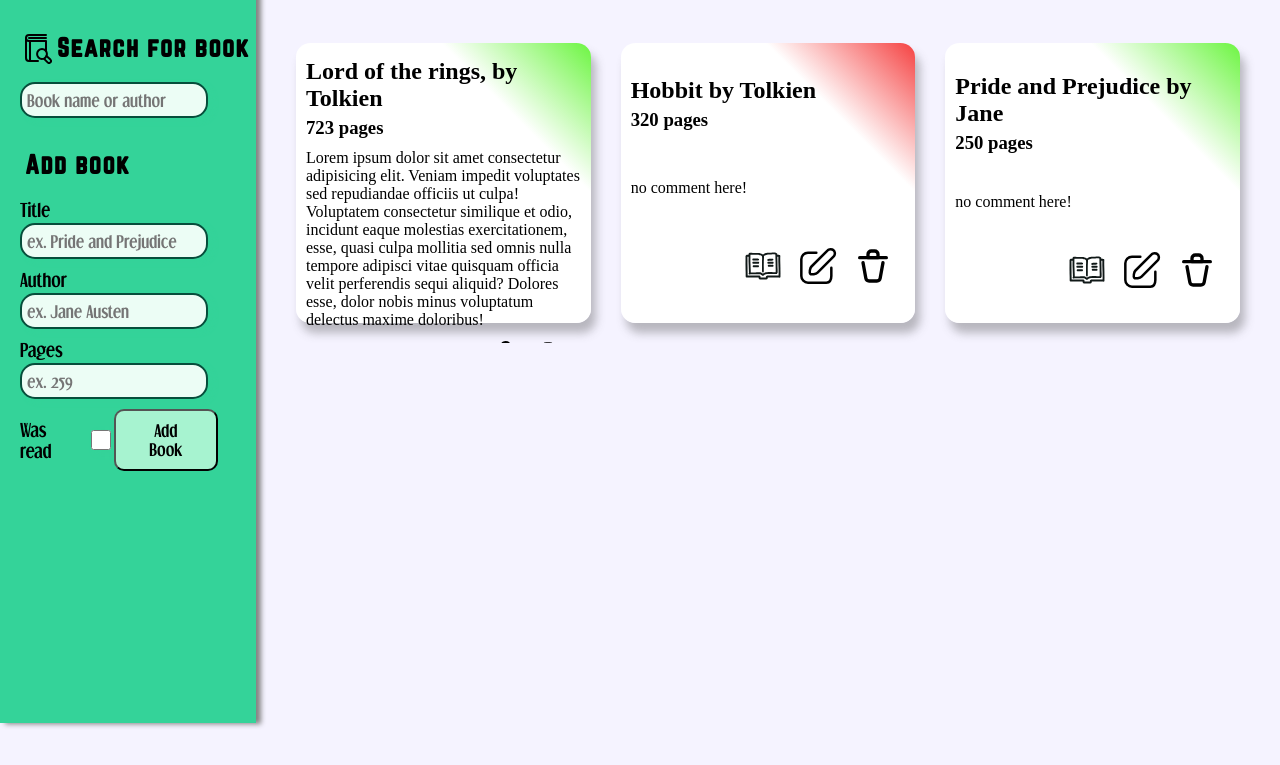
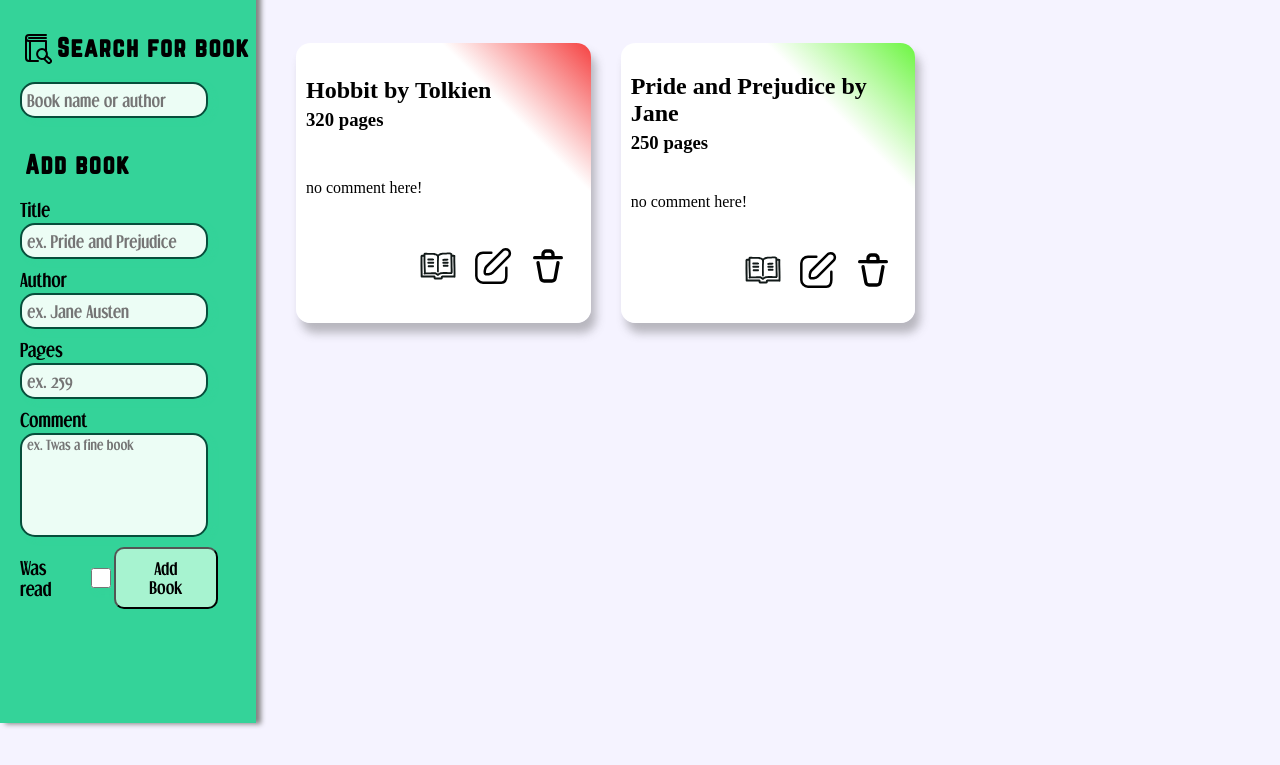
Before and after one commit to Adfmu1/Library, a plain HTML site: page index.html in a window 1280 px wide. Shown: the part 77-842 px from the top of the page. Drawn offline with Linux system fonts and the light colour scheme.

Commit message:
add textarea for comments in html and style it in css

```diff
--- a/index.html
+++ b/index.html
@@ -38,6 +38,10 @@
                     <label for="pages">Pages</label>
                     <input type="number" name="pages" id="pages" placeholder="ex. 259">
                 </div>
+                <div id="comment-field" class="add-book-field">
+                    <label for="comment">Comment</label>
+                    <textarea type="text" name="comment" id="comment" placeholder="ex. Twas a fine book"></textarea>
+                </div>
                 <div id="was-read-and-submit">
                     <div id="was-read-field">
                         <label for="was-read">Was read</label>
@@ -52,20 +56,7 @@
     <div id="main-page">
         <h1>My library</h1>
         <div id="books">
-            <div class="book book-read">
-                <div class="title-author-pages">
-                    <h2 class="title-and-author">Lord of the rings, by Tolkien</h2>
-                    <h3 class="pages">723 pages</h3>
-                </div>
-                <div class="comments-and-rating">
-                    <p class="comment">Lorem ipsum dolor sit amet consectetur adipisicing elit. Veniam impedit voluptates sed repudiandae officiis ut culpa! Voluptatem consectetur similique et odio, incidunt eaque molestias exercitationem, esse, quasi culpa mollitia sed omnis nulla tempore adipisci vitae quisquam officia velit perferendis sequi aliquid? Dolores esse, dolor nobis minus voluptatum delectus maxime doloribus!</p>
-                </div>
-                <div class="book-options">
-                    <a href=""><img src="assets/read btn.svg" alt=""></a>
-                    <a href=""><img src="assets/edit.svg" alt=""></a>
-                    <a href=""><img src="assets/delete.svg" alt=""></a>
-                </div>
-            </div>
+
         </div>
     </div>
 </body>
--- a/style.css
+++ b/style.css
@@ -20,13 +20,19 @@ body{
     background-color: #f5f3ff;
 }
 
+textarea {
+    width: 80%;
+    min-height: 6rem;
+    resize: none;
+}
+
 input::-webkit-outer-spin-button,
       input::-webkit-inner-spin-button {
          -webkit-appearance: none;
       }
 
 
-input:focus {
+input:focus, textarea:focus {
     outline: none;
 }
 
@@ -44,13 +50,6 @@ input:focus {
     background: -webkit-linear-gradient(45deg, rgba(255,255,255,1) 74%, rgba(245,65,65,1) 100%);
     background: linear-gradient(45deg, rgba(255,255,255,1) 74%, rgba(245,65,65,1) 100%);
     filter: progid:DXImageTransform.Microsoft.gradient(startColorstr="#ffffff",endColorstr="#f54141",GradientType=1);
-}
-
-dialog {
-    position: fixed;
-    width: 40%;
-    height: 40%;
-    top: 15%;
 }
 
 /* Dashboard */
@@ -81,6 +80,11 @@ dialog {
         font-size: 1rem;
     }
 
+    textarea {
+        font-family: "dream-orphans-bold";
+        font-size: 0.8rem;
+    }
+
 }
 
 #dashboard-logo {
@@ -95,7 +99,7 @@ dialog {
 #dashboard > * {
     padding-left: 20px;
 
-    input {
+    input, textarea {
         border: 2px solid #064e3b;
         border-radius: 15px;
         height: 30px;
@@ -105,13 +109,12 @@ dialog {
         padding-left: 5px;
     }
 
-    input:focus {
+    input:focus, textarea:focus {
         border: 3px solid #15803d;
         background-color: #bbf7d0;
     }
 
 }
-
 
 #search-for-book {
     display: flex;
```
